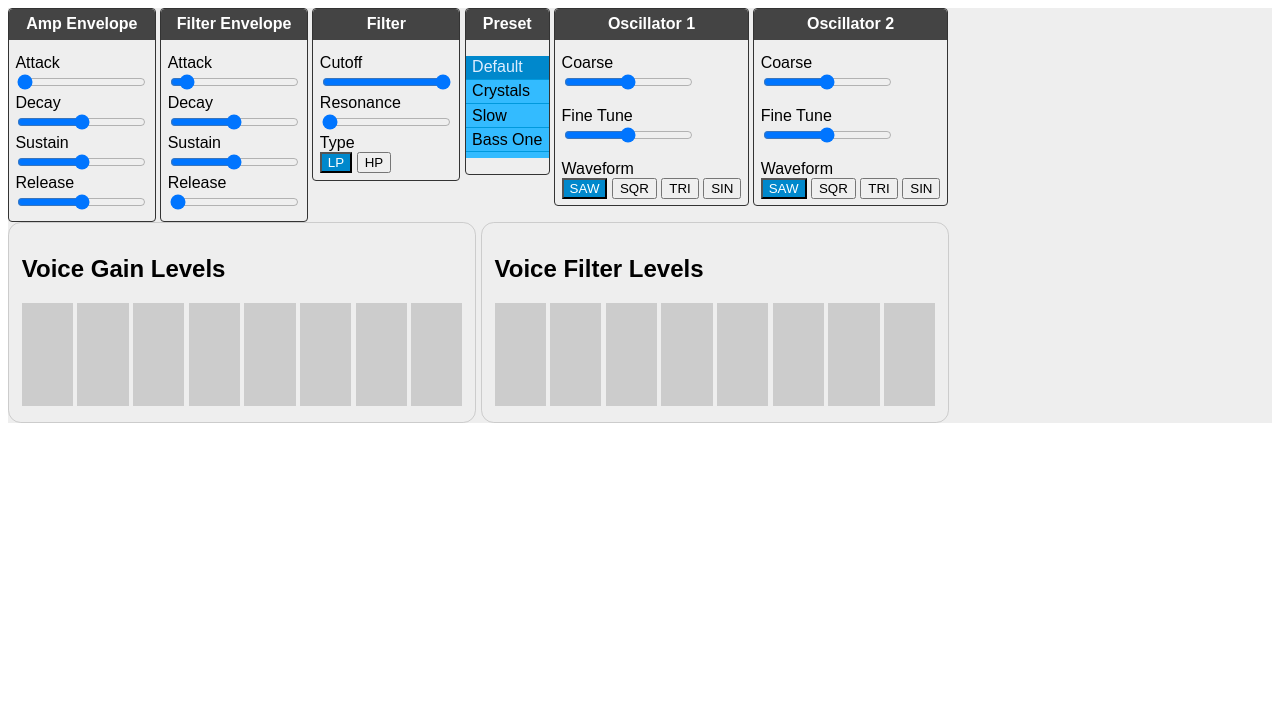
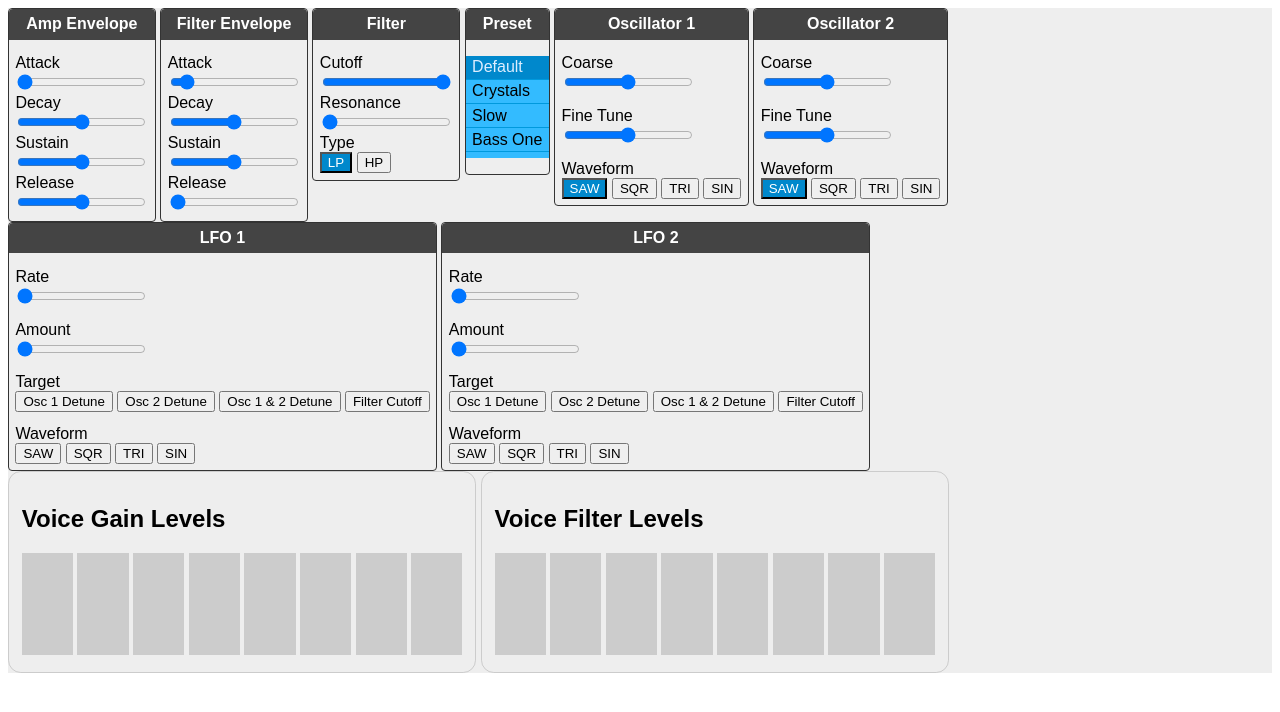
Before and after one commit to warrengalyen/Slave-1, a plain HTML site: page index.html in a window 1280 px wide. Drawn offline with Linux system fonts and the light colour scheme.

Commit message:
Added LFO

```diff
--- a/js/synth.instrument.js
+++ b/js/synth.instrument.js
@@ -12,7 +12,8 @@ var synth = function(config){
     this.oscNodes = [];
     this.ampNodes = [];
     this.filterNodes = [];
-    this.filterMaxFreq = 3500;
+    this.filterGainNodes = [];
+    this.filterMaxFreq = 1750;
     this.filterMinFreq = 10;
 
     //Used in envelopes to help prevent clicking
@@ -80,6 +81,10 @@ var synth = function(config){
         oscillators: [
             {id: 1, tuneControlID: 11, fineTuneControlID: 12, typeControlID: 13},
             {id: 2, tuneControlID: 14, fineTuneControlID: 15, typeControlID: 16}
+        ],
+        lfos: [
+            {id: 1, rateControlID: 17, amountControlID: 18, shapeControlID: 19, tagetControlID: 20 },
+            {id: 2, rateControlID: 21, amountControlID: 22, shapeControlID: 23, tagetControlID: 24 },
         ]
     };
 
@@ -145,17 +150,32 @@ synth.prototype = {
             filter.Q.value = 10;
             filter.type = 'lowpass';
 
+            //Create filter gain nodes
+            var filterGain = this.context.createGain();
+            filterGain.gain.value = 0;
+
             this.oscNodes.push(voice);
             this.ampNodes.push(amp);
             this.filterNodes.push(filter);
+            this.filterGainNodes.push(filterGain);
 
         }
+
+        this.lfoOsc = this.context.createOscillator();
+        this.lfoOsc.frequency.value = 0.5;
+        this.lfoOsc.start();
+        this.lfoGain = this.context.createGain();
+        this.lfoGain.gain.value = 15;
+
+
 
     },
 
     //-------
 
     connectNodes: function(){
+
+        this.lfoOsc.connect(this.lfoGain);
 
         //Loop through each voice and connect the nodes together
         for(var i=0; i<this.polyphony; i++){
@@ -174,6 +194,10 @@ synth.prototype = {
             //TODO - Connect master gain node to a mixer channel rather than directly to destination
             //Connect master gain node to destination (speakers)
             this.masterGainNode.connect(this.context.destination);
+
+            //Connect lfo
+            this.lfoGain.connect(this.oscNodes[i][0].detune);
+            this.lfoGain.connect(this.oscNodes[i][1].detune);
 
         }
 
@@ -256,9 +280,12 @@ synth.prototype = {
                 break;
             case 8:
                 //Filter cutoff
-                var value = ( (this.filterMaxFreq - this.filterMinFreq) / 100) * valuePercent;
+                var value = ( ( (7200/2) - this.filterMinFreq) / 100) * valuePercent;
                 value += this.filterMinFreq;
-                this.filtCutoffFrequency = value;
+                //this.filtCutoffFrequency = value;
+                for(var i=0; i<this.polyphony; i++){
+                    this.filterNodes[i].detune.setValueAtTime(value, this.context.currentTime);
+                }
                 break;
             case 9:
                 //Filter resonance
@@ -306,7 +333,8 @@ synth.prototype = {
             case 16:
                 //Toggle osc 2 type
                 this.setOscType(1,value);
-                break
+                break;
+
 
         };
 
@@ -452,7 +480,8 @@ synth.prototype = {
 
         //Attack phase
         var attackTime = this.timePadding + this.filtEnv.attack;
-        var targetFrequency = this.filtCutoffFrequency;
+        //var targetFrequency = this.filtCutoffFrequency;
+        var targetFrequency = this.filterMaxFreq;
         filterNode.frequency.linearRampToValueAtTime(targetFrequency, currentTime + attackTime);
 
         //Decay phase (decay to sustain value)
--- a/js/synth.view.html
+++ b/js/synth.view.html
@@ -127,6 +127,38 @@
         </div>
         {{/each}}
 
+        {{#each lfos}}
+        <div class="ib control-section">
+            <h4>LFO {{this.id}}</h4>
+            <div>
+                <label>Rate</label><Br>
+                <input type="range" min="0" max="100" step="1" value="0" class="js-control-knob" data-control-id="{{this.tuneControlID}}">
+            </div>
+            <div>
+                <label>Amount</label><Br>
+                <input type="range" min="0" max="100" step="1" value="0" class="js-control-knob" data-control-id="{{this.fineTuneControlID}}">
+            </div>
+            <div>
+                <label>Target</label>
+                <div>
+                    <button class="js-control-radio-button" data-control-id="{{this.typeControlID}}" data-value="0">Osc 1 Detune</button>
+                    <button class="js-control-radio-button" data-control-id="{{this.typeControlID}}" data-value="1">Osc 2 Detune</button>
+                    <button class="js-control-radio-button" data-control-id="{{this.typeControlID}}" data-value="2">Osc 1 &amp; 2 Detune</button>
+                    <button class="js-control-radio-button" data-control-id="{{this.typeControlID}}" data-value="3">Filter Cutoff</button>
+                </div>
+            </div>
+            <div>
+                <label>Waveform</label>
+                <div>
+                    <button class="js-control-radio-button" data-control-id="{{this.typeControlID}}" data-value="0">SAW</button>
+                    <button class="js-control-radio-button" data-control-id="{{this.typeControlID}}" data-value="1">SQR</button>
+                    <button class="js-control-radio-button" data-control-id="{{this.typeControlID}}" data-value="2">TRI</button>
+                    <button class="js-control-radio-button" data-control-id="{{this.typeControlID}}" data-value="3">SIN</button>
+                </div>
+            </div>
+        </div>
+        {{/each}}
+
     </div>
 
     <div class="meter-container">
```
